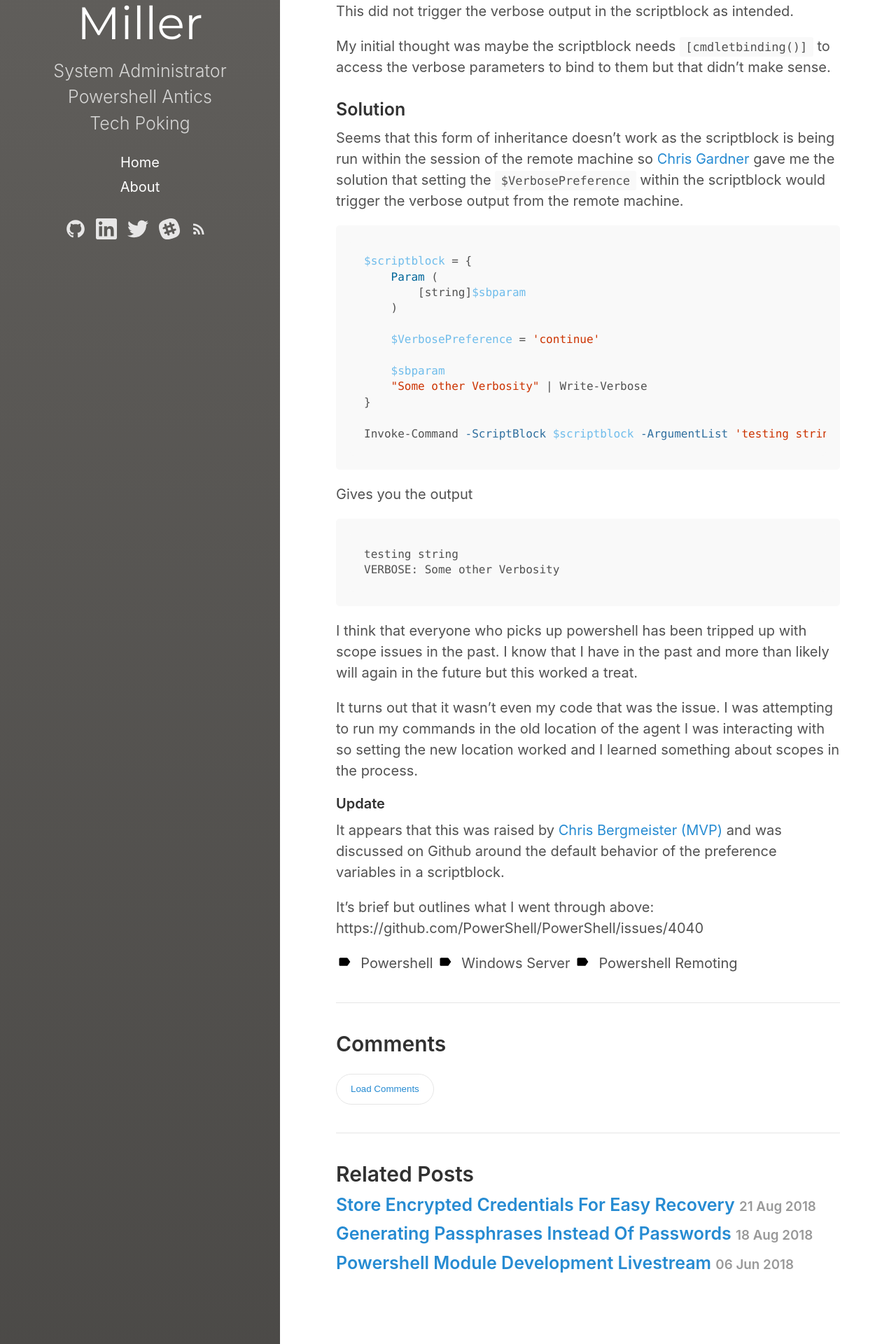
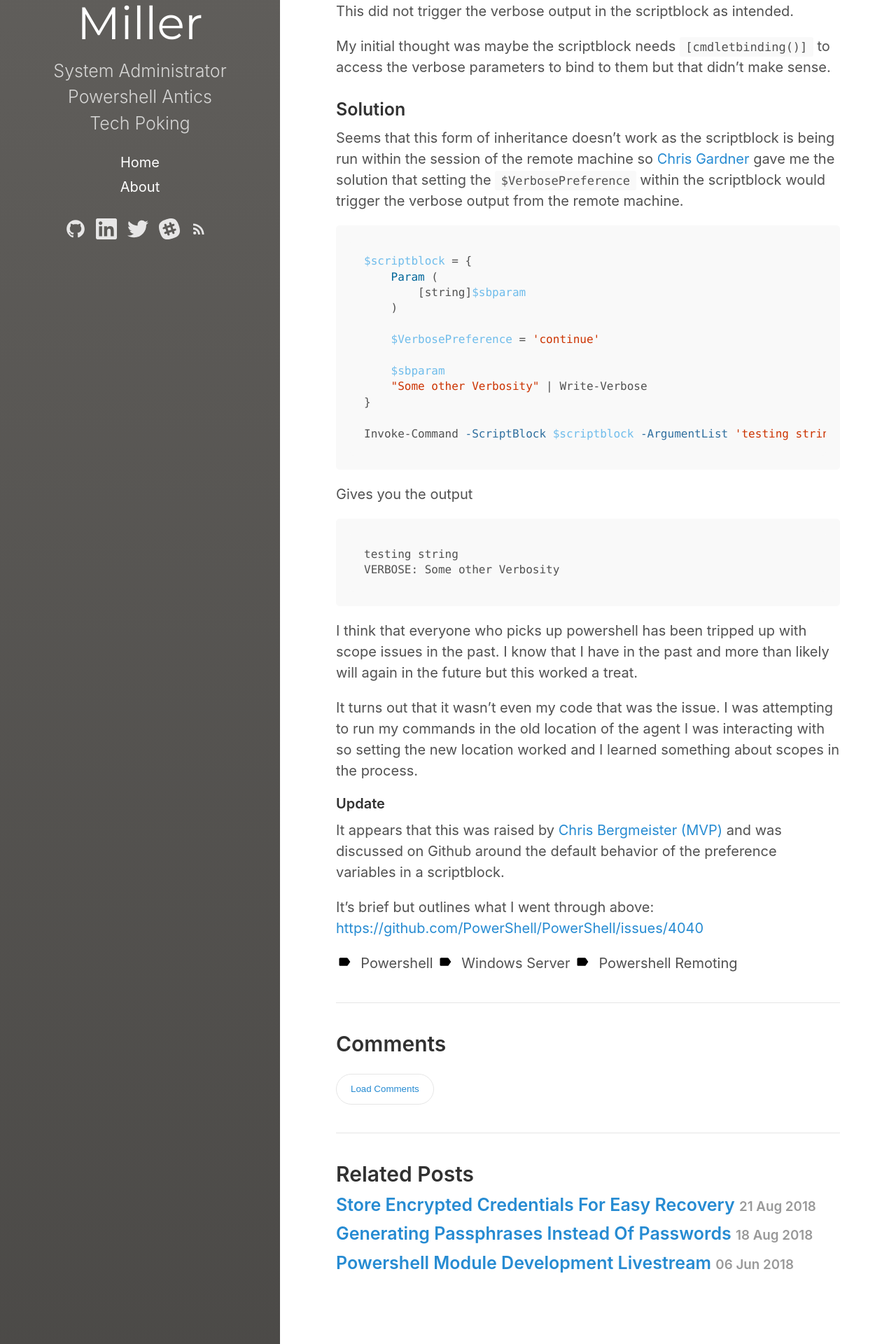
Before and after one commit to brettmillerb/brettmillerb.github.io, a Jekyll site: the page built from _posts/2018-08-22-Preference-Variable-Inheritance.md, in a window 1280 px wide. Shown: the part 1652-3572 px from the top of the page at 70% size. Built offline with Jekyll 4.4.1, drawn with Linux system fonts in a browser that asks for light colours; part of the change alters nothing that is shown.

```diff
--- a/_posts/2018-08-22-Preference-Variable-Inheritance.md
+++ b/_posts/2018-08-22-Preference-Variable-Inheritance.md
@@ -90,4 +90,4 @@ It turns out that it wasn't even my code that was the issue. I was attempting to
 #### Update
 It appears that this was raised by [Chris Bergmeister (MVP)](https://twitter.com/CBergmeister) and was discussed on Github around the default behavior of the preference variables in a scriptblock.
 
-It's brief but outlines what I went through above:  https://github.com/PowerShell/PowerShell/issues/4040
+It's brief but outlines what I went through above:  [https://github.com/PowerShell/PowerShell/issues/4040](https://github.com/PowerShell/PowerShell/issues/4040)
```
